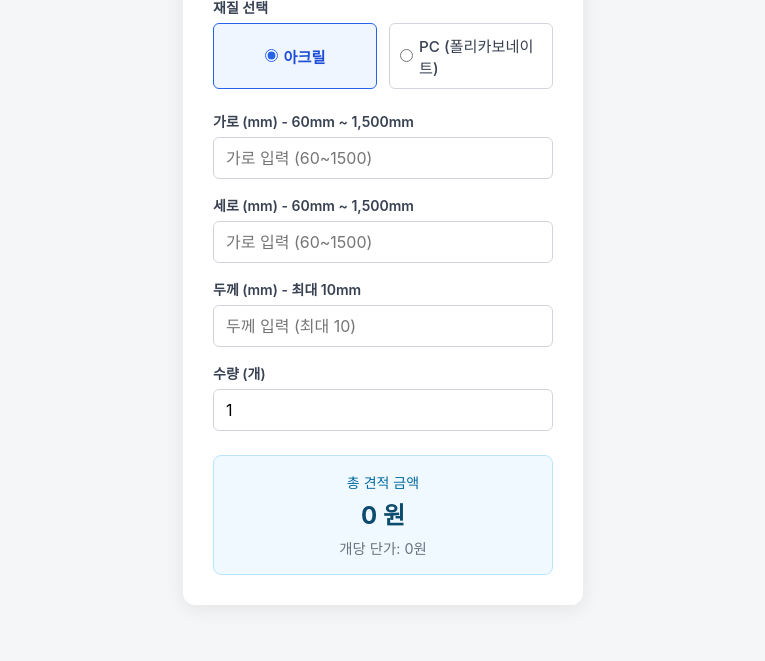
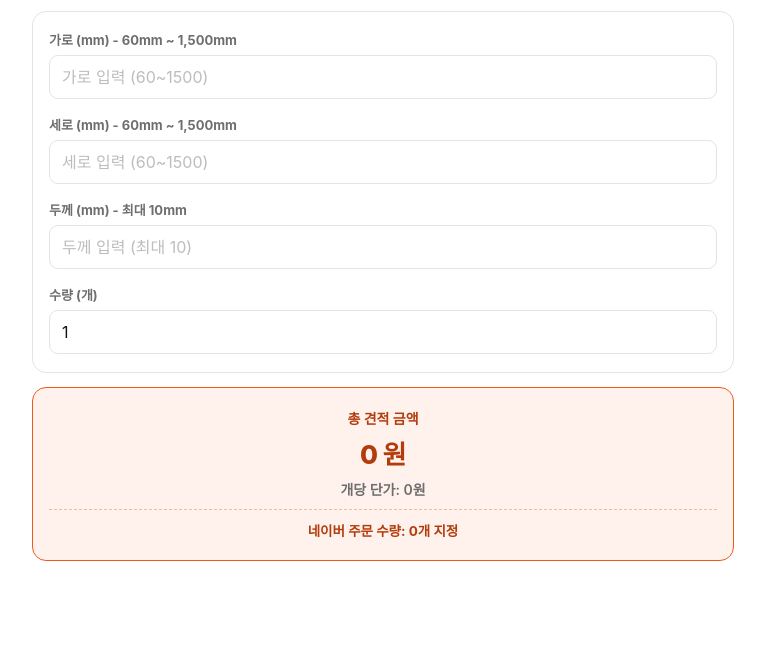
Before and after one commit to jamesmun99/acrylic-calculator, a plain HTML site: page index.html in a window 1280 px wide. Shown: the part 139-800 px from the top of the page, without its empty margins (257-1022 px from the left). Drawn offline with Linux system fonts and the light colour scheme.

Commit message:
Update index.html

```diff
--- a/index.html
+++ b/index.html
@@ -2,9 +2,24 @@
 <html lang="ko">
 <head>
     <meta charset="UTF-8">
-    <meta name="viewport" content="width=device-width, initial-scale=1.0">
+    <meta name="viewport" content="width=device-width, initial-scale=1.0, maximum-scale=1.0">
     <title>맞춤 제작 단가 계산기</title>
     <style>
+        :root {
+            --paper: #FFFFFF;
+            --card: #FFFFFF;
+            --field: #FAFAFA;
+            --ink: #111111;
+            --ink-2: #6E6E6E;
+            --line: #E4E4E4;
+            --edge: #F2571B;       /* 주황 포인트 */
+            --edge-soft: #FFF2EC;
+            --edge-dark: #B33C0D;
+            --warn: #C0392B;
+            --warn-soft: #FDECEA;
+            --r: 14px;
+        }
+
         * {
             box-sizing: border-box;
             margin: 0;
@@ -12,53 +27,50 @@
             font-family: 'Pretendard', -apple-system, BlinkMacSystemFont, "Segoe UI", Roboto, sans-serif;
             -webkit-user-select: none;
             user-select: none;
+            -webkit-tap-highlight-color: transparent;
         }
 
-        input {
+        input[type="number"] {
             -webkit-user-select: text;
             user-select: text;
         }
 
-        body {
-            background-color: #f4f6f8;
-            display: flex;
-            justify-content: center;
-            align-items: center;
-            min-height: 100vh;
-            padding: 20px;
+        html, body {
+            margin: 0;
+            padding: 0;
+            background: var(--paper);
+            color: var(--ink);
+            /* 네이버 object 영역에서 스크롤바가 생기지 않도록 overflow 제어 */
+            overflow: hidden;
         }
 
-        .calculator-card {
-            background: #ffffff;
-            padding: 30px;
-            border-radius: 12px;
-            box-shadow: 0 4px 20px rgba(0, 0, 0, 0.08);
-            width: 100%;
-            max-width: 400px;
+        .wrap {
+            max-width: 730px;
+            margin: 0 auto;
+            padding: 18px 14px 40px;
         }
 
-        h2 {
-            font-size: 1.25rem;
-            color: #111827;
-            margin-bottom: 20px;
-            text-align: center;
+        .card {
+            background: var(--card);
+            border: 1px solid var(--line);
+            border-radius: var(--r);
+            padding: 18px 16px;
+            margin-bottom: 14px;
         }
 
-        .input-group {
-            margin-bottom: 16px;
+        .lab {
+            font-size: 13px;
+            font-weight: 700;
+            letter-spacing: .02em;
+            color: var(--ink-2);
+            margin-bottom: 8px;
+            display: block;
         }
 
-        label {
-            display: block;
-            font-size: 0.875rem;
-            font-weight: 600;
-            color: #374151;
-            margin-bottom: 6px;
-        }
-
+        /* 라디오 버튼 그룹 스타일 */
         .radio-group {
             display: flex;
-            gap: 12px;
+            gap: 10px;
         }
 
         .radio-label {
@@ -66,88 +78,117 @@
             display: flex;
             align-items: center;
             justify-content: center;
-            padding: 10px;
-            border: 1px solid #d1d5db;
-            border-radius: 6px;
+            padding: 12px;
+            border: 1.5px solid var(--line);
+            border-radius: 9px;
             cursor: pointer;
-            font-size: 0.95rem;
-            font-weight: 500;
-            color: #374151;
-            background-color: #ffffff;
+            font-size: 15px;
+            font-weight: 600;
+            color: var(--ink-2);
+            background-color: #fff;
             transition: all 0.2s;
         }
 
         .radio-label input {
-            margin-right: 6px;
-            accent-color: #2563eb;
+            margin-right: 8px;
+            accent-color: var(--edge);
         }
 
         .radio-label:has(input:checked) {
-            border-color: #2563eb;
-            background-color: #eff6ff;
-            color: #1d4ed8;
-            font-weight: 600;
+            border-color: var(--edge);
+            background-color: var(--edge-soft);
+            color: var(--edge-dark);
+        }
+
+        .input-group {
+            margin-bottom: 16px;
+        }
+
+        .input-group:last-child {
+            margin-bottom: 0;
+        }
+
+        label {
+            display: block;
+            font-size: 13px;
+            font-weight: 700;
+            color: var(--ink-2);
+            margin-bottom: 6px;
         }
 
         input[type="number"] {
             width: 100%;
-            padding: 10px 12px;
-            border: 1px solid #d1d5db;
-            border-radius: 6px;
-            font-size: 1rem;
-            background-color: #ffffff;
+            font: inherit;
+            color: var(--ink);
+            background: #fff;
+            border: 1.5px solid var(--line);
+            border-radius: 9px;
+            padding: 11px 12px;
             outline: none;
             transition: border-color 0.2s;
         }
 
         input[type="number"]:focus {
-            border-color: #2563eb;
-            box-shadow: 0 0 0 3px rgba(37, 99, 235, 0.1);
+            border-color: var(--edge);
+            box-shadow: 0 0 0 3px var(--edge-soft);
+        }
+
+        input::placeholder {
+            color: #BDBDBD;
         }
 
         .error-msg {
             display: none;
-            color: #dc2626;
-            font-size: 0.8rem;
-            margin-top: 5px;
-            font-weight: 500;
+            color: var(--warn);
+            font-size: 12px;
+            margin-top: 6px;
+            font-weight: 600;
         }
 
         .result-box {
-            margin-top: 24px;
-            padding: 16px;
-            background-color: #f0f9ff;
-            border: 1px solid #bae6fd;
-            border-radius: 8px;
+            background-color: var(--edge-soft);
+            border: 1.5px solid var(--edge);
+            border-radius: var(--r);
+            padding: 20px 16px;
             text-align: center;
         }
 
         .result-label {
-            font-size: 0.875rem;
-            color: #0369a1;
-            margin-bottom: 4px;
+            font-size: 14px;
+            color: var(--edge-dark);
+            font-weight: 700;
+            margin-bottom: 6px;
         }
 
         .result-value {
-            font-size: 1.5rem;
-            font-weight: 700;
-            color: #0c4a6e;
+            font-size: 26px;
+            font-weight: 800;
+            color: var(--edge-dark);
+            letter-spacing: -.02em;
         }
 
         .unit-price {
-            font-size: 0.9rem;
-            color: #6b7280;
-            margin-top: 6px;
+            font-size: 14px;
+            color: var(--ink-2);
+            margin-top: 8px;
+            font-weight: 600;
+        }
+
+        .order-guide {
+            margin-top: 10px;
+            padding-top: 10px;
+            border-top: 1px dashed #f2b8a0;
+            font-size: 13.5px;
+            color: var(--edge-dark);
+            font-weight: 700;
         }
     </style>
 </head>
 <body oncontextmenu="return false;">
 
-<div class="calculator-card">
-    <h2>맞춤 제작 단가 계산기</h2>
-
-    <div class="input-group">
-        <label>재질 선택</label>
+<div class="wrap">
+    <div class="card">
+        <label class="lab">재질 선택</label>
         <div class="radio-group">
             <label class="radio-label">
                 <input type="radio" name="material" value="15000" checked onchange="calculate()"> 아크릴
@@ -158,33 +199,36 @@
         </div>
     </div>
 
+    <div class="card">
         <div class="input-group">
             <label for="width">가로 (mm) - 60mm ~ 1,500mm</label>
             <input type="number" id="width" placeholder="가로 입력 (60~1500)" oninput="validateAndCalculate('width', 'widthError', 60, 1500)" onblur="checkMinLimit('width', 'widthError', 60)" onkeydown="blurOnEnter(event)">
             <div class="error-msg" id="widthError">⚠️ 치수는 60mm 이상 1,500mm 이하만 입력 가능합니다.</div>
         </div>
 
-    <div class="input-group">
+        <div class="input-group" style="margin-top: 16px;">
             <label for="height">세로 (mm) - 60mm ~ 1,500mm</label>
-        <input type="number" id="height" placeholder="가로 입력 (60~1500)" oninput="validateAndCalculate('height', 'heightError', 60, 1500)" onblur="checkMinLimit('height', 'heightError', 60)" onkeydown="blurOnEnter(event)">
+            <input type="number" id="height" placeholder="세로 입력 (60~1500)" oninput="validateAndCalculate('height', 'heightError', 60, 1500)" onblur="checkMinLimit('height', 'heightError', 60)" onkeydown="blurOnEnter(event)">
             <div class="error-msg" id="heightError">⚠️ 치수는 60mm 이상 1,500mm 이하만 입력 가능합니다.</div>
         </div>
 
-    <div class="input-group">
+        <div class="input-group" style="margin-top: 16px;">
             <label for="thickness">두께 (mm) - 최대 10mm</label>
             <input type="number" id="thickness" placeholder="두께 입력 (최대 10)" oninput="validateThickness()" onkeydown="blurOnEnter(event)">
             <div class="error-msg" id="thicknessError">⚠️ 최대 입력 가능 두께는 10mm입니다.</div>
         </div>
 
-    <div class="input-group">
+        <div class="input-group" style="margin-top: 16px;">
             <label for="quantity">수량 (개)</label>
             <input type="number" id="quantity" value="1" min="1" placeholder="수량 입력" oninput="validateQuantity(false)" onblur="validateQuantity(true)" onkeydown="blurOnEnter(event)">
         </div>
+    </div>
 
-    <div class="result-box">
+    <div class="card result-box">
         <div class="result-label">총 견적 금액</div>
         <div class="result-value"><span id="result">0</span> 원</div>
         <div class="unit-price" id="unitPriceText">개당 단가: 0원</div>
+        <div class="order-guide" id="orderGuideText">네이버 주문 수량: 0개 지정</div>
     </div>
 </div>
 
@@ -196,6 +240,7 @@
         }
     }
 
+    // 소스 보기 및 개발자 도구 단축키 차단
     document.addEventListener('keydown', function(e) {
         if (e.key === 'F12' || e.keyCode === 123) {
             e.preventDefault();
@@ -211,7 +256,6 @@
         }
     });
 
-    // 입력 중에는 자유롭게 타이핑하게 두되, 1500 초과만 즉시 제한
     function validateAndCalculate(inputId, errorId, minLimit, maxLimit) {
         const inputEl = document.getElementById(inputId);
         const errorEl = document.getElementById(errorId);
@@ -235,7 +279,6 @@
         calculate();
     }
 
-    // 입력이 완료되어 포커스가 벗어날 때(blur) 60 미만이면 최소값 60으로 보정 및 안내
     function checkMinLimit(inputId, errorId, minLimit) {
         const inputEl = document.getElementById(inputId);
         const errorEl = document.getElementById(errorId);
@@ -297,6 +340,7 @@
         if (width === 0 || height === 0 || thickness === 0) {
             document.getElementById('result').innerText = '0';
             document.getElementById('unitPriceText').innerText = '개당 단가: 0원';
+            document.getElementById('orderGuideText').innerText = '네이버 주문 수량: 0개 지정';
             return;
         }
 
@@ -306,8 +350,12 @@
 
         const totalPrice = unitPrice * quantity;
 
+        // 총 금액을 100으로 나눈 수량 계산 (소수점 발생 시 반올림 또는 올림 처리 선택 가능, 여기서는 반올림 적용)
+        const orderCount = Math.round(totalPrice / 100);
+
         document.getElementById('result').innerText = totalPrice.toLocaleString();
         document.getElementById('unitPriceText').innerText = `개당 단가: ${unitPrice.toLocaleString()}원`;
+        document.getElementById('orderGuideText').innerText = `네이버 주문 수량: ${orderCount.toLocaleString()}개 지정`;
     }
 </script>
 
```
Lines whose indentation alone changed are shown as unchanged.
